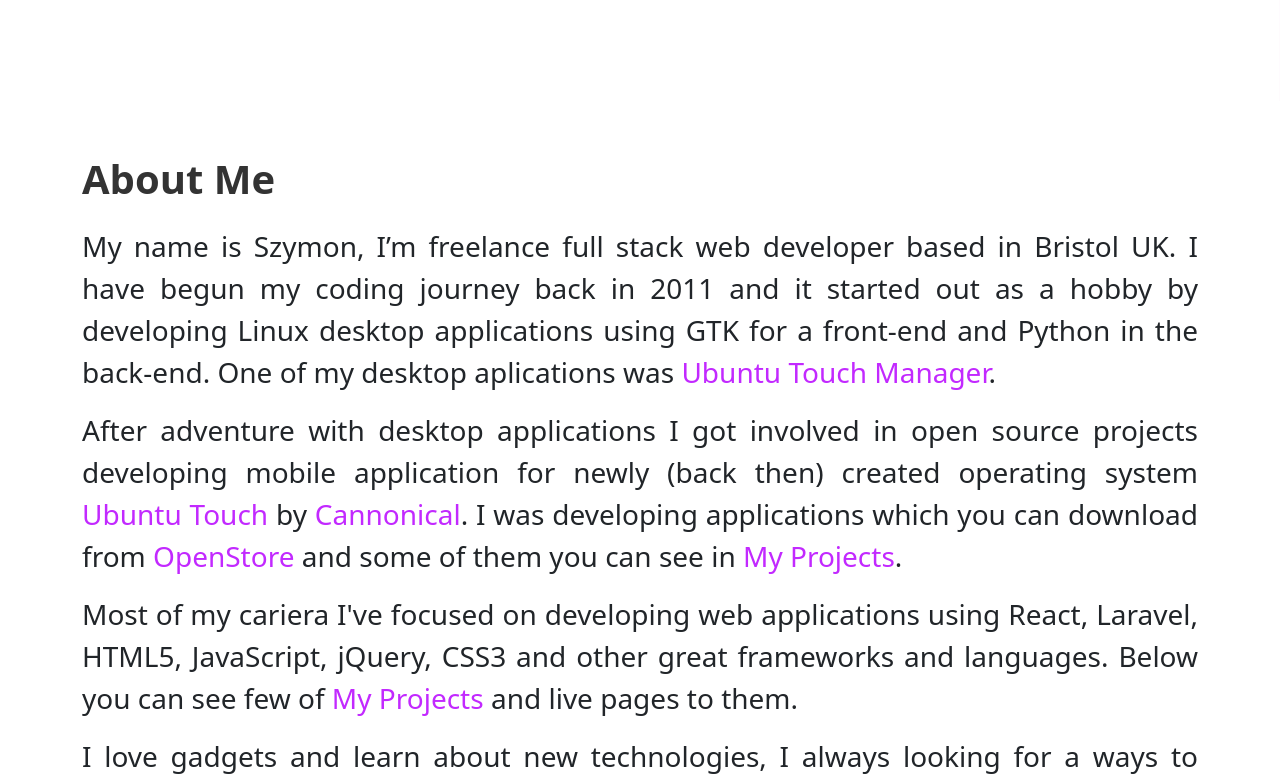
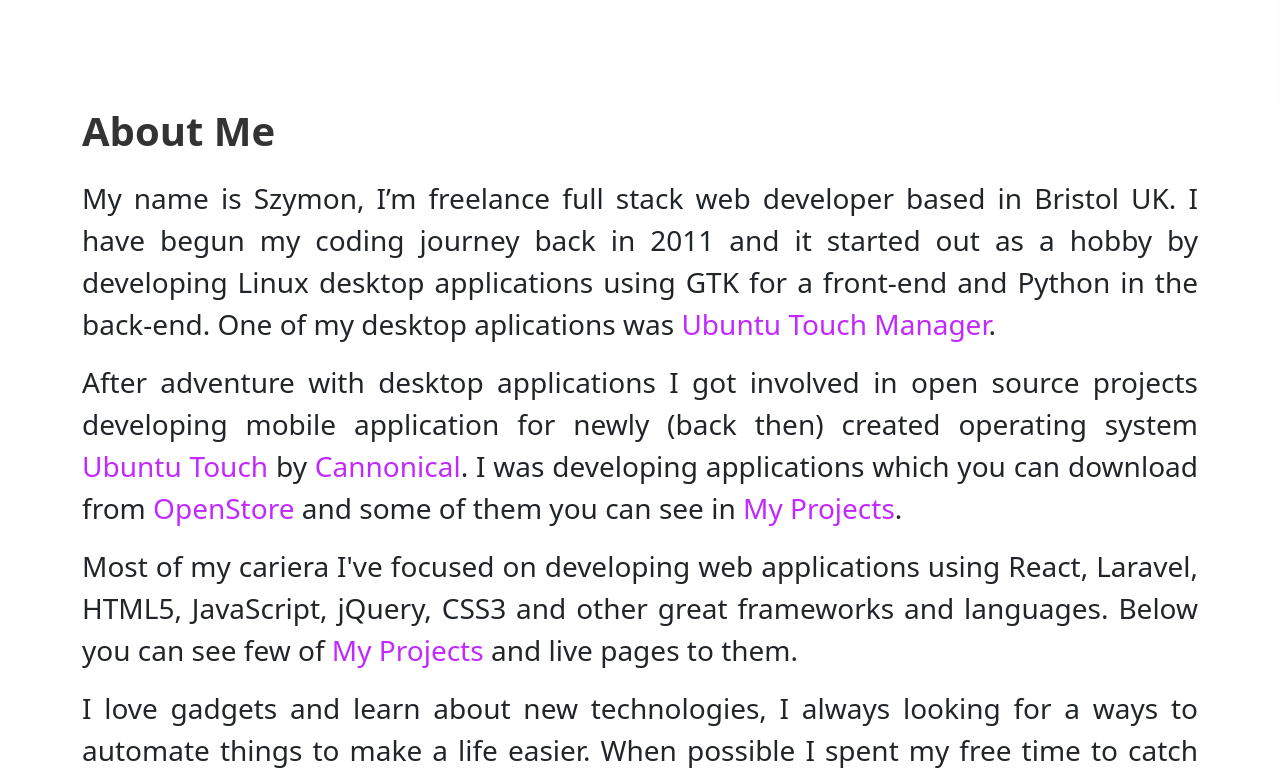
Before and after one commit to majster-pl/my-portfolio, a React (Create React App) app: page / in a window 1280 px wide. Shown: the part 619-1399 px from the top of the page. Built offline with nearby package versions, Linux system fonts and the light colour scheme.

Commit message:
change top padding to 0

```diff
--- a/src/components/AboutMe.js
+++ b/src/components/AboutMe.js
@@ -5,7 +5,7 @@ import { Container } from 'react-bootstrap';
 const AboutMe = ({ id }) => {
     return (
       <div id={id} className="w-100 m-0 p-0">
-        <Container className="py-5 unselectable">
+        <Container className="pb-5 unselectable">
           <Fade top cascade>
             <p className="fs-1 text-gray fw-bold">About Me</p>
           </Fade>
```
